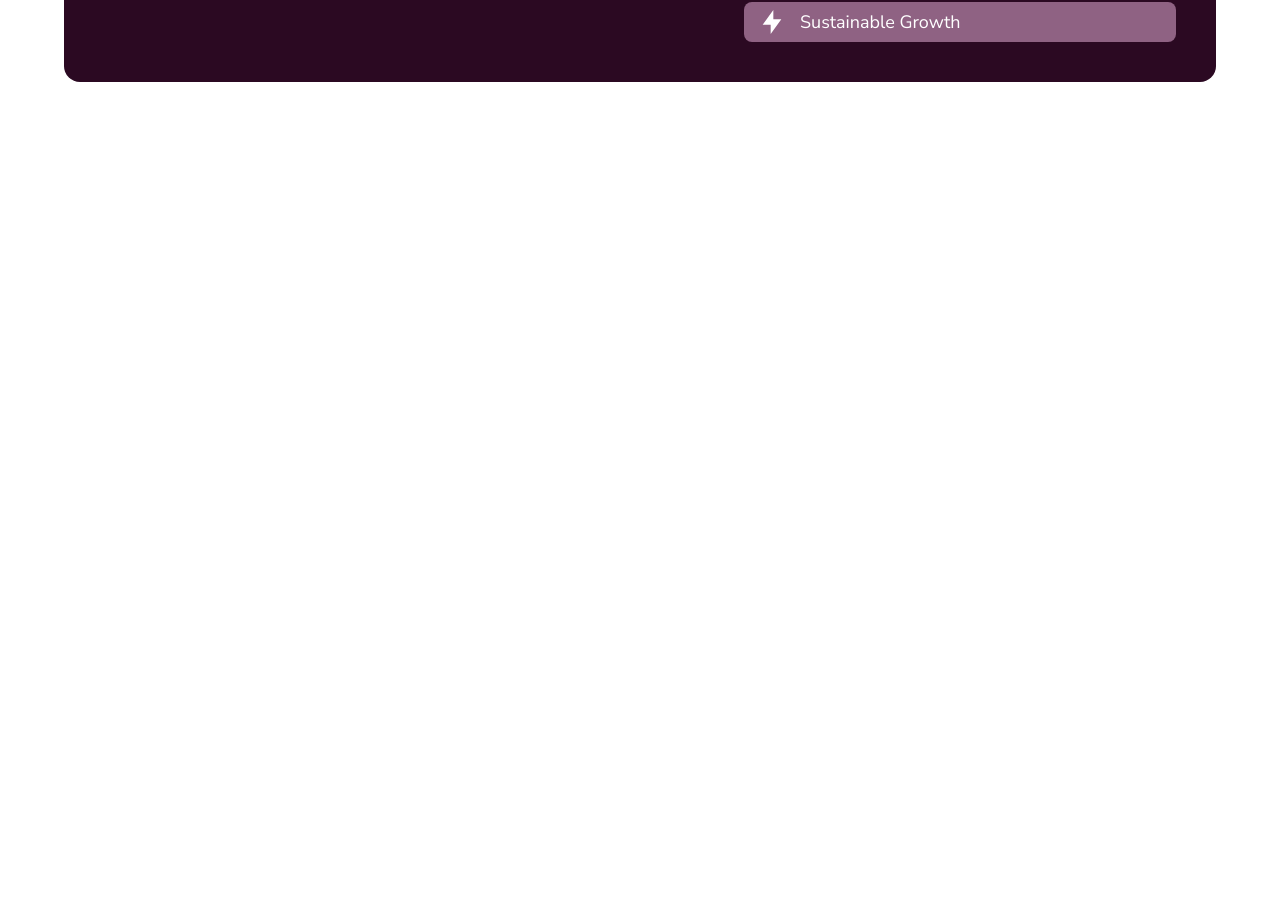
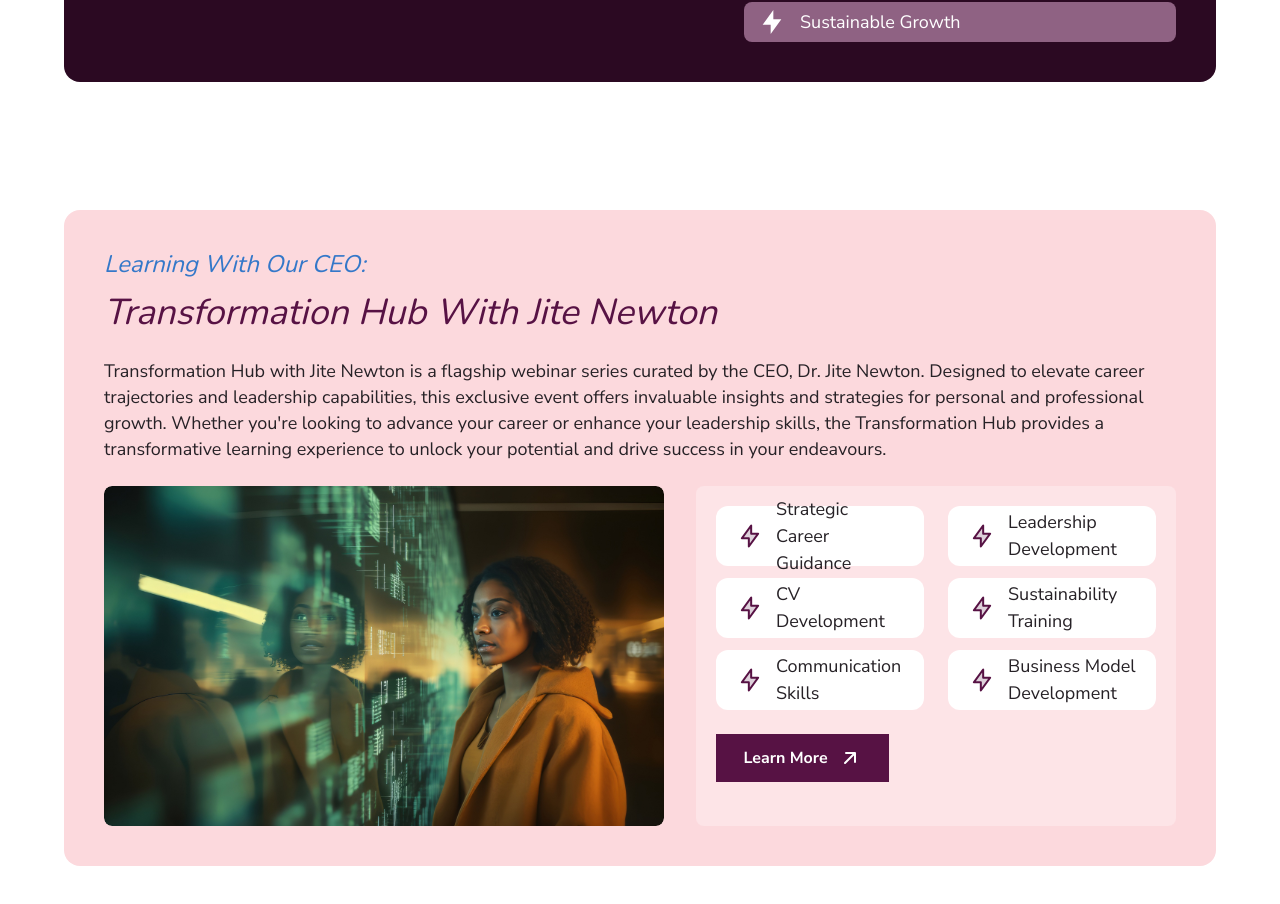
Before and after one commit to holydev001/tobams-fe, a Next.js app: page / in a window 1280 px wide. Shown: the part 3946-4850 px from the top of the page. Before the commit the page ends 4092 px from the top, so only its background shows below. Built offline with nearby package versions, Linux system fonts and the light colour scheme.

Commit message:
feat: add transformation hub section

```diff
--- a/app/page.tsx
+++ b/app/page.tsx
@@ -5,6 +5,7 @@ import CorporateTraining from "@/components/CorporateTraining";
 import PersonalizedTraining from "@/components/PersonalizedTraining";
 import CapacityDevelopment from "@/components/CapacityDevelopment";
 import ManagementDevelopment from "@/components/ManagementDevelopment";
+import TransformationHub from "@/components/TransformationHub";
 
 export default function Home() {
   return (
@@ -17,6 +18,7 @@ export default function Home() {
         <PersonalizedTraining />
         <CapacityDevelopment />
         <ManagementDevelopment />
+        <TransformationHub />
       </main>
     </div>
   );
--- /dev/null
+++ b/components/TransformationHub.tsx
@@ -0,0 +1,50 @@
+import Image from "next/image";
+import Link from "next/link";
+
+const transformationFeatures = [
+  "Strategic Career Guidance",
+  "Leadership Development",
+  "CV Development",
+  "Sustainability Training",
+  "Communication Skills",
+  "Business Model Development",
+];
+
+export default function TransformationHub() {
+  return (
+    <section aria-labelledby="transformation-hub-title" className="bg-white px-5 pb-[64px] pt-[64px] lg:px-0">
+      <div className="mx-auto max-w-[1312px] rounded-[16px] bg-[#fcd9dd] p-[24px] lg:w-[calc(100%_-_128px)] lg:p-[40px]">
+        <p className="font-display text-[20px] italic leading-[1.2] text-[#3478c9] lg:text-[24px]">Learning With Our CEO:</p>
+        <h2 id="transformation-hub-title" className="mt-[12px] font-display text-[30px] font-normal italic leading-[1.2] text-[#571244] lg:text-[36px]">
+          Transformation Hub With Jite Newton
+        </h2>
+        <p className="mt-[24px] text-[18px] leading-[1.45] text-[#262126]">
+          Transformation Hub with Jite Newton is a flagship webinar series curated by the CEO, Dr. Jite Newton. Designed to elevate career trajectories and leadership capabilities, this exclusive event offers invaluable insights and strategies for personal and professional growth. Whether you&apos;re looking to advance your career or enhance your leadership skills, the Transformation Hub provides a transformative learning experience to unlock your potential and drive success in your endeavours.
+        </p>
+        <div className="mt-[24px] grid gap-[24px] lg:grid-cols-[560px_minmax(0,1fr)] lg:gap-x-[32px]">
+          <Image
+            src="/training-consultant-img.svg"
+            alt="A professional participating in a digital training session"
+            width={560}
+            height={340}
+            className="h-auto w-full max-w-[560px] rounded-[8px] lg:w-full"
+          />
+          <div className="rounded-[8px] bg-[#fde4e7] p-[20px]">
+            <ul className="grid gap-[12px] sm:grid-cols-2 sm:gap-x-[24px]">
+              {transformationFeatures.map((feature) => (
+                <li key={feature} className="flex h-[60px] items-center gap-[12px] rounded-[12px] bg-white px-[20px] text-[18px] text-[#262126]">
+                  <Image src="/training-bolt-img.svg" alt="" aria-hidden="true" width={28} height={28} />
+                  <span>{feature}</span>
+                </li>
+              ))}
+            </ul>
+            <Link href="#contact" className="mt-[24px] inline-flex h-[48px] w-[173px] items-center justify-center gap-[10px] bg-[#571244] text-[16px] font-bold text-white transition-colors hover:bg-[#421035] focus-visible:outline-2 focus-visible:outline-offset-2 focus-visible:outline-[#571244]">
+              Learn More
+              <Image src="/learn-more.svg" alt="" aria-hidden="true" width={24} height={24} />
+            </Link>
+          </div>
+        </div>
+      </div>
+    </section>
+  );
+}
```
